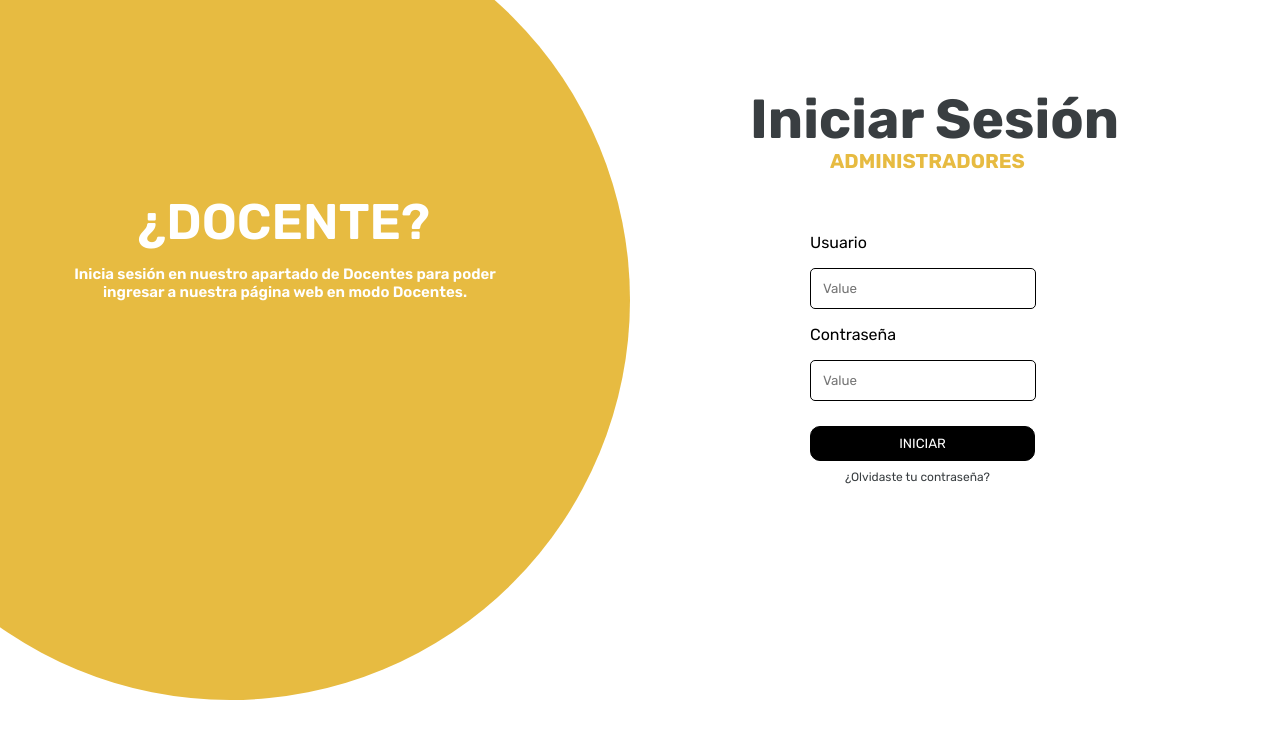
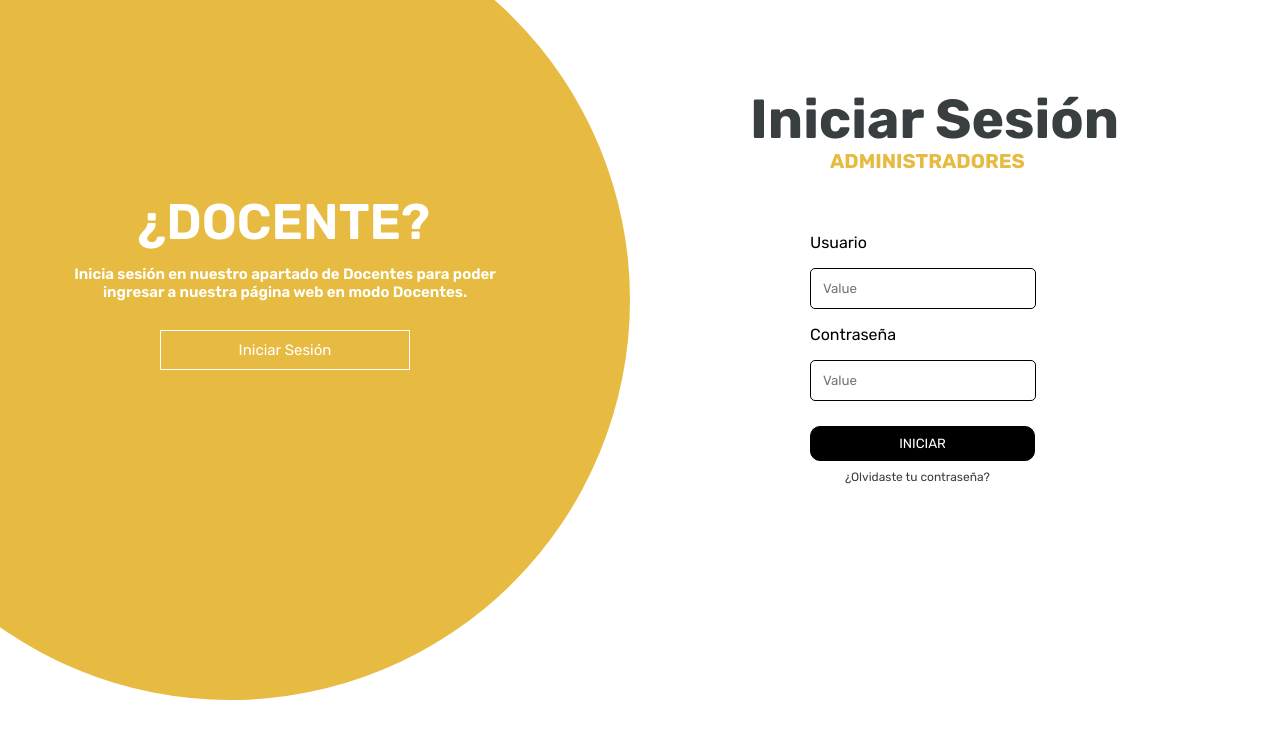
Before and after one commit to Nico08ben/C-Edu, a PHP site: page / in a window 1280 px wide. Shown: the top 739 px of the page. Run offline with PHP 8.4, Linux system fonts and the light colour scheme.

```diff
--- a/Inicio/Administrador/index.css
+++ b/Inicio/Administrador/index.css
@@ -131,5 +131,21 @@ body{
     text-align: center;
 }
 #button-docente{
-
+    z-index: 2;
+    position: absolute;
+    right: 220px;
+    top: 430px;
+    width: 250px;
+    height: 40px;
+    font-size: 15px;
+    color: white;
+    background-color: #E7BB41;
+    border-color: white;
+    border-width: 1px;
+    border-style: solid;
+    cursor: pointer;
+    transition: .5s;
 }
+#button-docente:hover{
+    color: #E7BB41;
+    background-color: rgb(255, 255, 255);
```
